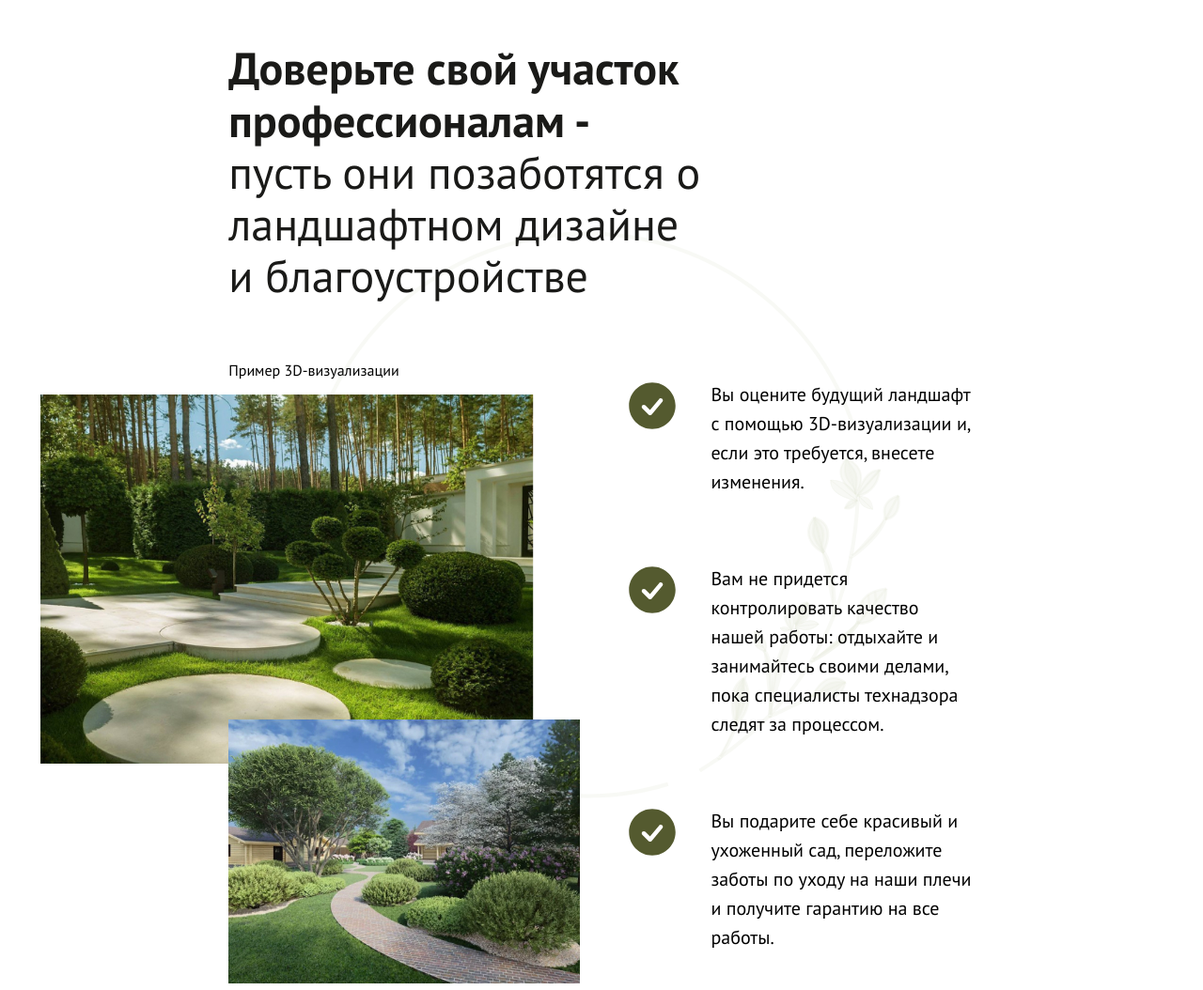
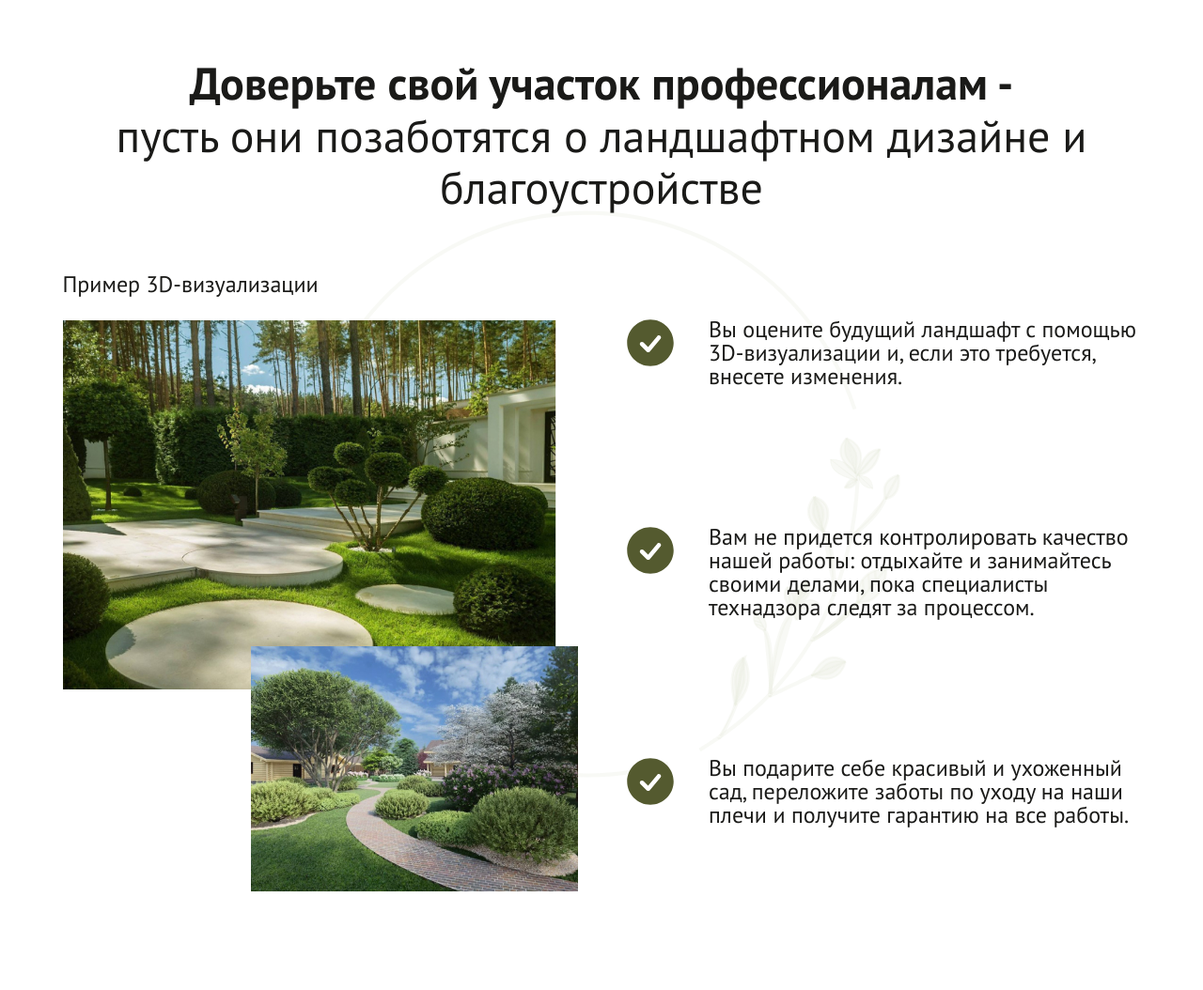
Before and after one commit to Victoria-V-V/week7_website, a plain HTML site: page index.html in a window 1280 px wide. Shown: the part 1522-2576 px from the top of the page at 94% size. Drawn offline with Linux system fonts and the light colour scheme.

Commit message:
Added visual mobile

```diff
--- a/assets/styles/scss/blocks/_description.scss
+++ b/assets/styles/scss/blocks/_description.scss
@@ -14,11 +14,10 @@
         display: grid;
         justify-content: space-between;
         grid-template-columns: 30% 30% 30%;
-        padding: 5% 5.2% 0 5.2%;
+        padding: 0% 5.2% 0 5.2%;
 
         @media (max-width: breakpoint-var(sm)) {
             grid-template-columns: 1fr;
-            row-gap: 1%;
         }
     }
 
@@ -26,6 +25,6 @@
         text-align: center;
         max-width: 1160px;
         margin: 0 auto;
-        padding: 0% 5.2% 0 5.2%;
+        padding: 0% 5.2% 5% 5.2%;
     }
 }
--- a/assets/styles/scss/blocks/_visual.scss
+++ b/assets/styles/scss/blocks/_visual.scss
@@ -1,51 +1,69 @@
-/* Section visual styles start */
-
 .visual {
-    min-height: 1000px;
-    padding: 0 19%;
-
+    margin-top: 5%;
     background: url(/assets/images/visual_bg.svg);
     background-repeat: no-repeat;
     background-position: center;
     background-size: 50%;
 
+    &-text__title {
+        text-align: center;
+        max-width: 1160px;
+        margin: 0 auto;
+        padding: 0% 5.2% 3% 5.2%;
+    }
+
     &__container {
-        display: flex;
+        display: grid;
+        grid-template-columns: repeat(2, 1fr);
         column-gap: 50px;
+        max-width: 1440px;
+        margin: 0 auto;
+        padding: 0% 5.2% 3% 5.2%;
 
         @media (max-width: breakpoint-var(lg)) {
-            flex-direction: column-reverse;
+            grid-template-columns: 1fr;
+            row-gap: 5%;
+        }
+    }
+
+    &__pic1 {
+        max-width: 525px;
+    }
+
+    &__pic2 {
+        margin-top: -50px;
+        max-width: 502px;
+        margin-left: 200px;
+
+        @media (max-width: breakpoint-var(sm)) {
+            margin-top: -0px;
+            max-width: 502px;
+            margin-left: 0px;
+        }
+    }
+
+    &-list {
+        display: flex;
+        flex-direction: column;
+        justify-content: space-around;
+    }
+
+    &__item {
+        display: flex;
+        align-self: start;
+        column-gap: 35px;
+        line-height: 25px;
+
+        @media (max-width: breakpoint-var(md)) {
+            column-gap: 20px;
+        }
+    }
+
+    & img {
+        align-self: start;
+
+        @media (max-width: breakpoint-var(md)) {
+            max-width: 10%;
         }
     }
 }
-
-.visual__pic1 {
-    max-width: 525px;
-    margin-left: -200px;
-}
-
-.visual__pic2 {
-    margin-top: -50px;
-    max-width: 402px;
-}
-
-.visual-list {
-    display: flex;
-    flex-direction: column;
-    justify-content: space-around;
-    width: 50%;
-}
-
-.visual__item {
-    display: flex;
-    align-self: start;
-    column-gap: 35px;
-    font-size: 20px;
-    line-height: 31px;
-}
-
-.visual__item img {
-    align-self: start;
-}
-
-/* Section visual styles end */
--- a/index.html
+++ b/index.html
@@ -125,20 +125,16 @@
         <!-- Section Description end -->
 
         <!-- Section visual start -->
-
         <section class="visual">
-
-            <div class="visual-text">
-                <h3 class="visual-text__title"><b>Доверьте свой участок профессионалам - </b><br> пусть они позаботятся
-                    о
-                    ландшафтном дизайне <br> и благоустройстве</h3>
-            </div>
+            <h3 class="visual-text__title"><b>Доверьте свой участок профессионалам - </b><br> пусть они позаботятся
+                о
+                ландшафтном дизайне и благоустройстве</h3>
 
 
             <div class="visual__container">
 
                 <div class="visual-pics">
-                    <p>Пример 3D-визуализации</p>
+                    <p class="text-desc">Пример 3D-визуализации</p>
                     <div class="visual__pic1">
                         <img src="/assets/images/visual_pic1.jpg" alt="">
                     </div>
@@ -148,19 +144,19 @@
                 </div>
 
                 <div class="visual-list">
-                    <div class="visual__item">
+                    <div class="visual__item text-desc">
                         <img src="/assets/images/icon_circle_check_fill.svg" alt="">
                         Вы оцените будущий ландшафт с помощью 3D-визуализации и, если это требуется,
                         внесете изменения.
                     </div>
-                    <div class="visual__item">
+                    <div class="visual__item text-desc">
                         <img src="/assets/images/icon_circle_check_fill.svg" alt="">
                         Вам не придется контролировать качество нашей работы: отдыхайте и занимайтесь своими делами,
                         пока
                         специалисты технадзора
                         следят за процессом.
                     </div>
-                    <div class="visual__item">
+                    <div class="visual__item text-desc">
                         <img src="/assets/images/icon_circle_check_fill.svg" alt="">
                         Вы подарите себе красивый и ухоженный сад, переложите заботы по уходу на наши плечи и получите
                         гарантию на все работы.
```
Also changed, not shown: assets/styles/css/main.css, 1 other file.
